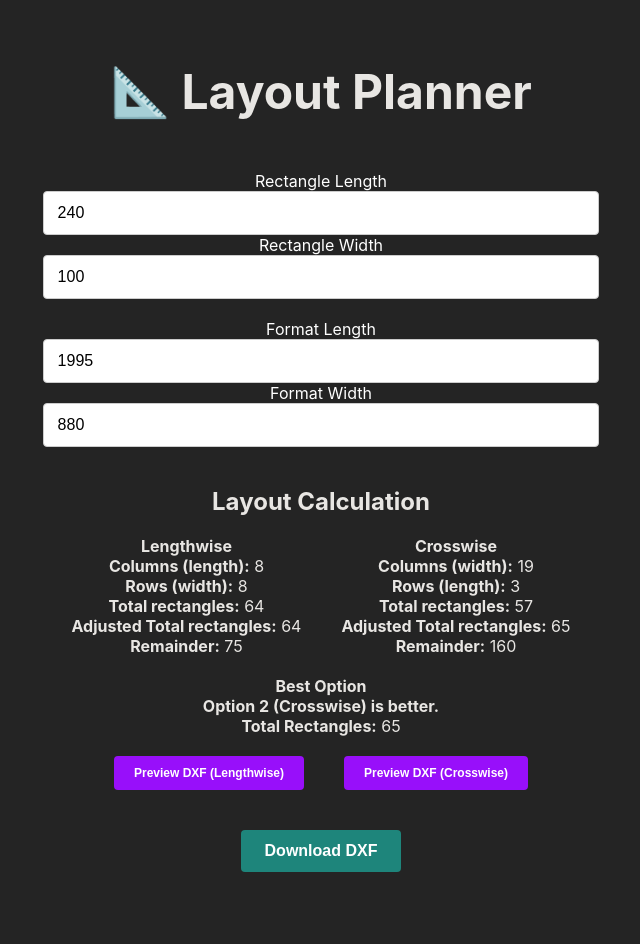
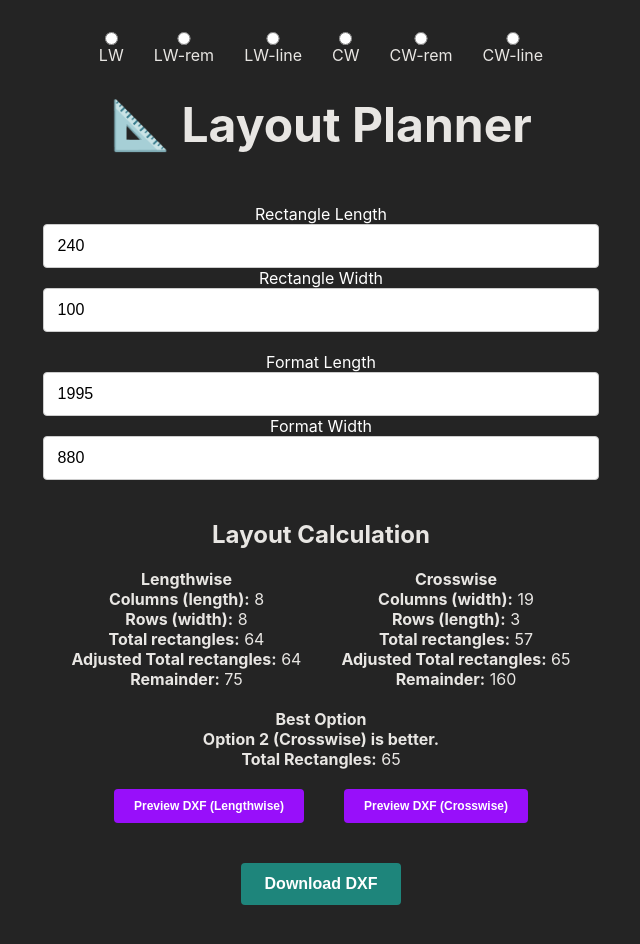
Before and after one commit to rekcoob/layout_planner, a React (Vite) app: page / in a window 1280 px wide. Shown: the top 944 px of the page, without its empty margins (319-959 px from the left). Built offline with nearby package versions, Linux system fonts and the light colour scheme.

Commit message:
feat: implement dxf preview

```diff
--- a/src/App.tsx
+++ b/src/App.tsx
@@ -5,12 +5,14 @@ import DownloadDxfButton from './components/DownloadDxfButton'
 import { AppProvider } from './context/AppContext'
 // import { MyComponent } from './components/MyComponent'
 import PreviewDxfButtons from './components/PreviewDxfButtons'
+import StateChanger from './components/StateChanger'
 // import Visual from './components/Visual'
 
 function App() {
   return (
     <AppProvider>
       <>
+        <StateChanger />
         <h1 style={{ margin: '30px' }}>📐 Layout Planner </h1>
         <InputForm />
         <Results />
--- a/src/components/DownloadDxfButton.tsx
+++ b/src/components/DownloadDxfButton.tsx
@@ -2,11 +2,10 @@ import { useAppContext } from '../context/AppContext'
 // import { downloadFile } from '../utils/downloadFile'
 import { useCalculatedLayout } from '../hooks/useCalculatedLayout'
 import { downloadBlob } from '../utils/downloadBlob'
-import { drawLengthwiseLayout } from '../utils/drawDxf'
+import { drawLengthwiseLayout, drawCrosswiseLayout } from '../utils/drawDxf'
 
 export default function DownloadDxfButton() {
   const { rectLength, rectWidth, formatLength, formatWidth } = useAppContext()
-
   const { lengthwise, crosswise } = useCalculatedLayout(
     rectLength,
     rectWidth,
@@ -15,7 +14,10 @@ export default function DownloadDxfButton() {
   )
 
   const handleClick = async () => {
-    const dxfContent = drawLengthwiseLayout(
+    // Compares total number of rectangles and downloads the better solution.
+    const dxfContent =
+      lengthwise.adjustedTotal >= crosswise.adjustedTotal
+        ? drawLengthwiseLayout(
             rectLength,
             rectWidth,
             formatLength,
@@ -23,6 +25,15 @@ export default function DownloadDxfButton() {
             lengthwise.cols,
             lengthwise.rows,
             lengthwise.remainder
+          )
+        : drawCrosswiseLayout(
+            rectLength,
+            rectWidth,
+            formatLength,
+            formatWidth,
+            crosswise.cols,
+            crosswise.rows,
+            crosswise.remainder
           )
 
     const filename = 'drawing.dxf'
@@ -33,11 +44,7 @@ export default function DownloadDxfButton() {
 
   return (
     <>
-      <button
-        className='primary'
-        // onClick={() => downloadDXF(isLengthwise ? 'lengthwise' : 'crosswise')}
-        onClick={() => handleClick()}
-      >
+      <button className='primary' onClick={() => handleClick()}>
         Download DXF
       </button>
     </>
--- a/src/components/PreviewDxfButtons.tsx
+++ b/src/components/PreviewDxfButtons.tsx
@@ -1,22 +1,63 @@
-import { useState, useEffect } from 'react'
-import { DxfViewer } from 'dxf-viewer'
+// claude riesenie
+import { useState, useEffect, useRef } from 'react'
+import { DxfViewer, DxfViewerOptions } from 'dxf-viewer'
 import { useAppContext } from '../context/AppContext'
-// import { downloadFile } from '../utils/downloadFile'
 import { useCalculatedLayout } from '../hooks/useCalculatedLayout'
 import { drawLengthwiseLayout, drawCrosswiseLayout } from '../utils/drawDxf'
 
 export default function PreviewDxfButtons() {
+  const [dxfBlob, setDxfBlob] = useState<Blob | null>(null)
   const [showDxf, setShowDxf] = useState(false)
-  const [dxfBlob, setDxfBlob] = useState<Blob | null>(null)
+  const containerRef = useRef<HTMLDivElement>(null)
+  const viewerRef = useRef<DxfViewer | null>(null)
 
   const { rectLength, rectWidth, formatLength, formatWidth } = useAppContext()
-
   const { lengthwise, crosswise } = useCalculatedLayout(
     rectLength,
     rectWidth,
     formatLength,
     formatWidth
   )
+
+  useEffect(() => {
+    // Cleanup previous viewer
+    if (viewerRef.current) {
+      viewerRef.current.Destroy()
+      viewerRef.current = null
+    }
+
+    const options: DxfViewerOptions = {
+      canvasWidth: 400, // Default canvas width if not using autoResize
+      canvasHeight: 300, // Default canvas height if not using autoResize
+      autoResize: true, // Set to true to automatically resize with container
+      clearAlpha: 1.0, // Background opacity
+      antialias: true, // Enable antialiasing
+      pointSize: 2, // Size of point entities
+      colorCorrection: false, // Adjust colors for visibility
+      blackWhiteInversion: true, // Invert black/white for visibility
+      fileEncoding: 'utf-8', // DXF file encoding
+      retainParsedDxf: true,
+      preserveDrawingBuffer: true,
+    }
+
+    if (dxfBlob && showDxf && containerRef.current) {
+      const viewer = new DxfViewer(containerRef.current, options)
+      const url = URL.createObjectURL(dxfBlob)
+      viewer
+        .Load({ url })
+        .catch((error) => console.error('Failed to load DXF:', error))
+        .finally(() => URL.revokeObjectURL(url))
+
+      viewerRef.current = viewer
+    }
+    // Cleanup on unmount
+    return () => {
+      if (viewerRef.current) {
+        viewerRef.current.Destroy()
+        viewerRef.current = null
+      }
+    }
+  }, [dxfBlob, showDxf])
 
   const handleClick = async () => {
     const dxfContent = drawLengthwiseLayout(
@@ -28,10 +69,10 @@ export default function PreviewDxfButtons() {
       lengthwise.rows,
       lengthwise.remainder
     )
-
     const blob = new Blob([dxfContent], { type: 'application/dxf' })
     setDxfBlob(blob)
   }
+
   const handleClickCrosswise = async () => {
     const dxfContent = drawCrosswiseLayout(
       rectLength,
@@ -42,33 +83,9 @@ export default function PreviewDxfButtons() {
       crosswise.rows,
       crosswise.remainder
     )
-
     const blob = new Blob([dxfContent], { type: 'application/dxf' })
     setDxfBlob(blob)
   }
-
-  useEffect(() => {
-    if (showDxf && dxfBlob) {
-      const domContainer = document.getElementById(
-        'dxf-viewer-container'
-      ) as HTMLElement
-
-      if (domContainer) {
-        const viewer = new DxfViewer(domContainer, null)
-
-        // Vytvoríme URL z Blobu
-        const blobUrl = window.URL.createObjectURL(dxfBlob)
-
-        viewer.Load({
-          url: blobUrl,
-        })
-
-        return () => {
-          window.URL.revokeObjectURL(blobUrl)
-        }
-      }
-    }
-  }, [showDxf, dxfBlob])
 
   return (
     <div>
@@ -90,19 +107,16 @@ export default function PreviewDxfButtons() {
       >
         Preview DXF (Crosswise)
       </button>
-      {/* <div
-        style={{
-          width: '800px',
-          height: '600px',
-          marginTop: '20px',
-          backgroundColor: 'black',
-        }}
-      ></div> */}
       {showDxf && (
         <div
-          id='dxf-viewer-container'
-          style={{ width: '800px', height: '600px', marginTop: '20px' }}
-        ></div>
+          ref={containerRef}
+          className='border'
+          style={{
+            width: '100%',
+            height: '500px',
+            marginTop: '1rem',
+          }}
+        />
       )}
     </div>
   )
--- /dev/null
+++ b/src/components/StateChanger.tsx
@@ -0,0 +1,84 @@
+import React from 'react'
+import { useAppContext } from '../context/AppContext'
+
+// This Component is only for testing purpose
+
+const StateChanger: React.FC = () => {
+  const { setRectLength, setRectWidth, setFormatLength, setFormatWidth } =
+    useAppContext()
+
+  const setOption1 = () => {
+    setRectLength(240)
+    setRectWidth(100)
+    setFormatLength(1995)
+    setFormatWidth(1000)
+  }
+
+  const setOption2 = () => {
+    setRectLength(240)
+    setRectWidth(100)
+    setFormatLength(2020)
+    setFormatWidth(1000)
+  }
+
+  const setOption3 = () => {
+    setRectLength(20)
+    setRectWidth(9)
+    setFormatLength(210)
+    setFormatWidth(100)
+  }
+
+  const setOption4 = () => {
+    setRectLength(240)
+    setRectWidth(100)
+    setFormatLength(1995)
+    setFormatWidth(740)
+  }
+
+  const setOption5 = () => {
+    setRectLength(240)
+    setRectWidth(100)
+    setFormatLength(1995)
+    setFormatWidth(880)
+  }
+
+  const setOption6 = () => {
+    setRectLength(240)
+    setRectWidth(100)
+    setFormatLength(1900)
+    setFormatWidth(880)
+  }
+
+  return (
+    <div>
+      <div className='flex center' style={{ gap: '30px' }}>
+        <label className='flex-col'>
+          <input type='radio' name='dimension-option' onChange={setOption1} />
+          LW
+        </label>
+        <label className='flex-col'>
+          <input type='radio' name='dimension-option' onChange={setOption2} />
+          LW-rem
+        </label>
+        <label className='flex-col'>
+          <input type='radio' name='dimension-option' onChange={setOption3} />
+          LW-line
+        </label>
+        <label className='flex-col'>
+          <input type='radio' name='dimension-option' onChange={setOption4} />
+          CW
+        </label>
+        <label className='flex-col'>
+          <input type='radio' name='dimension-option' onChange={setOption5} />
+          CW-rem
+        </label>
+        <label className='flex-col'>
+          <input type='radio' name='dimension-option' onChange={setOption6} />
+          CW-line
+        </label>
+      </div>
+    </div>
+  )
+}
+
+export default StateChanger
```
Lines whose indentation alone changed are shown as unchanged.
